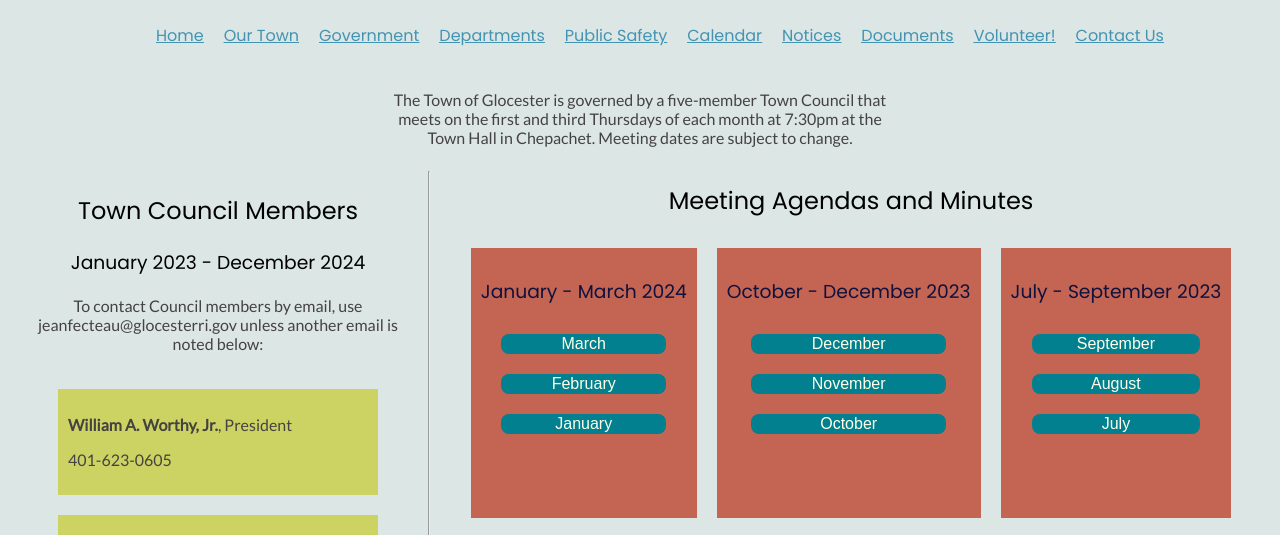
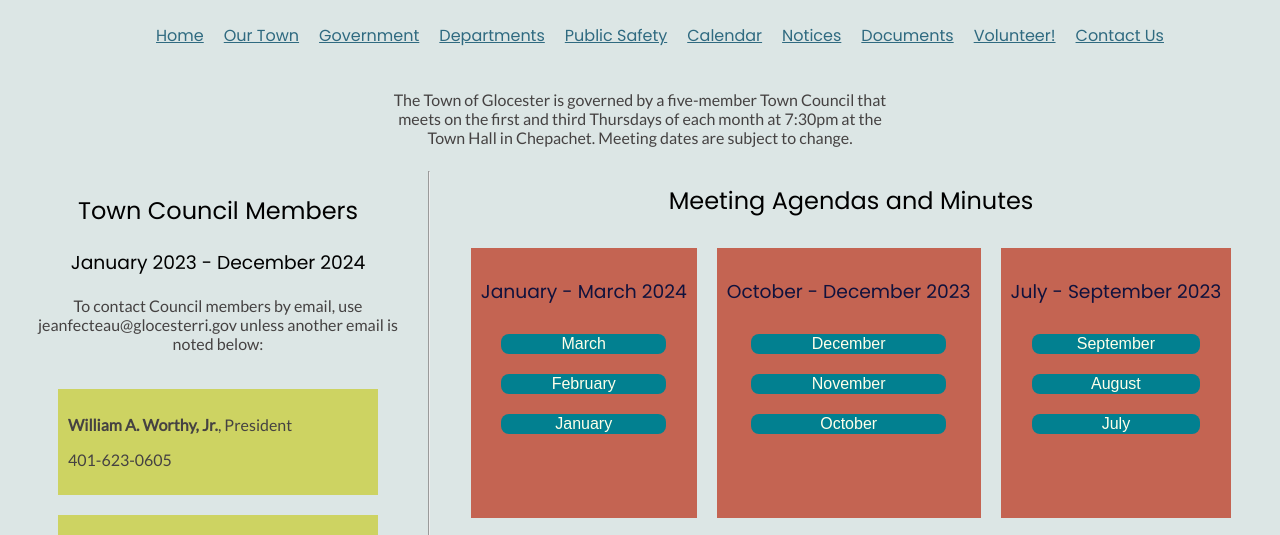
Before and after one commit to davideskilson/Responsive_Redesign, a plain HTML site: page index.html in a window 1280 px wide. Shown: the part 231-766 px from the top of the page. Drawn offline with Linux system fonts and the light colour scheme.

Commit message:
fix: even more changes based on webaim

```diff
--- a/index.html
+++ b/index.html
@@ -33,54 +33,36 @@
     <section aria-label="links to other website pages">
       <ul id="pagelink" role="navigation">
         <li>
-          <a href="https://davideskilson.github.io/Responsive_Redesign/"
-            >Home</a
-          >
+          <a href="https://www.glocesterri.gov/index.html">Home</a>
         </li>
         <li>
-          <a href="https://davideskilson.github.io/Responsive_Redesign/"
-            >Our Town</a
-          >
+          <a href="https://www.glocesterri.gov/ourtown.html">Our Town</a>
         </li>
         <li>
-          <a href="https://davideskilson.github.io/Responsive_Redesign/"
-            >Government</a
-          >
+          <a href="https://www.glocesterri.gov/government.html">Government</a>
         </li>
         <li>
-          <a href="https://davideskilson.github.io/Responsive_Redesign/"
-            >Departments</a
-          >
+          <a href="https://www.glocesterri.gov/departments.html">Departments</a>
         </li>
         <li>
-          <a href="https://davideskilson.github.io/Responsive_Redesign/"
+          <a href="https://www.glocesterri.gov/publicsafety.html"
             >Public Safety</a
           >
         </li>
         <li>
-          <a href="https://davideskilson.github.io/Responsive_Redesign/"
-            >Calendar</a
-          >
+          <a href="https://www.glocesterri.gov/calendar.html">Calendar</a>
         </li>
         <li>
-          <a href="https://davideskilson.github.io/Responsive_Redesign/"
-            >Notices</a
-          >
+          <a href="https://www.glocesterri.gov/notices.html">Notices</a>
         </li>
         <li>
-          <a href="https://davideskilson.github.io/Responsive_Redesign/"
-            >Documents</a
-          >
+          <a href="https://www.glocesterri.gov/documents.html">Documents</a>
         </li>
         <li>
-          <a href="https://davideskilson.github.io/Responsive_Redesign/"
-            >Volunteer!</a
-          >
+          <a href="https://www.glocesterri.gov/volunteer.html">Volunteer!</a>
         </li>
         <li>
-          <a href="https://davideskilson.github.io/Responsive_Redesign/"
-            >Contact Us</a
-          >
+          <a href="https://www.glocesterri.gov/contactus.html">Contact Us</a>
         </li>
       </ul>
     </section>
--- a/styles.css
+++ b/styles.css
@@ -15,13 +15,10 @@ li {
   text-align: center;
   margin: 0 auto;
   list-style-position: inside;
-  text-decoration: underline;
-  color: #4394b2;
-  font-family: "Poppins", sans-serif;
 }
 
 #pagelink a {
-  color: #4394b2;
+  color: #2f6a80;
   font-family: "Poppins", sans-serif;
 }
 
```
